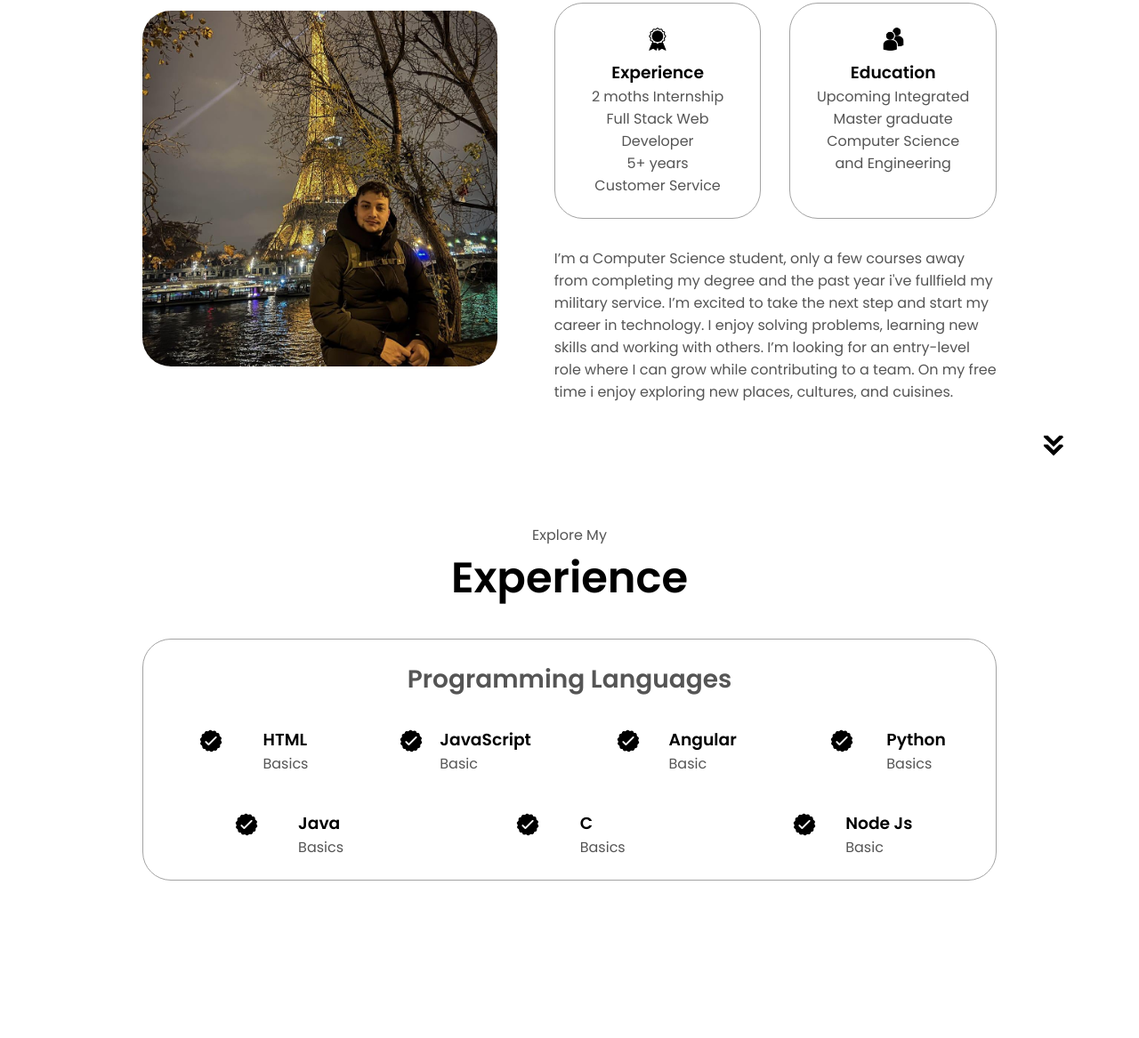
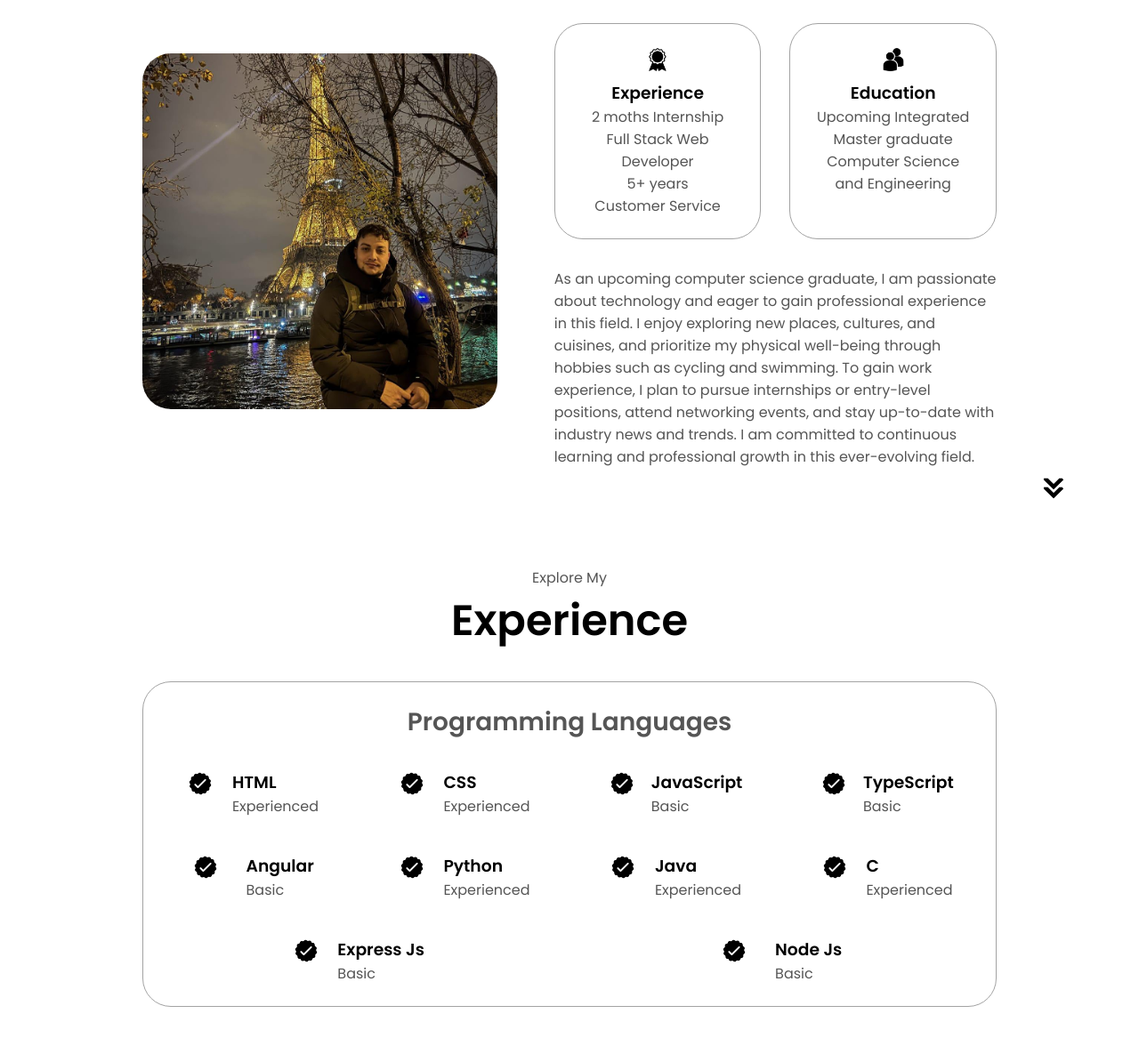
Before and after one commit to mjboukou/mjboukou.github.io, a plain HTML site: page index.html in a window 1280 px wide. Shown: the part 1107-2274 px from the top of the page at 89% size. Drawn offline with Linux system fonts and the light colour scheme.

Commit message:
Enhance portfolio with intro screen and content updates
Added an intro screen and updated content in various sections, including experience and projects.

```diff
--- a/index.html
+++ b/index.html
@@ -9,6 +9,10 @@
     <link rel="stylesheet" href="mediaqueries.css" />
   </head>
   <body>
+    <!-- INTRO SCREEN -->
+    <div id="intro">
+      <h1 id="intro-text">Hello</h1>
+    </div>
     <nav id="desktop-nav">
       <div class="logo">Michail Boukouvalas</div>
       <div>
@@ -106,11 +110,13 @@
           </div>
           <div class="text-container">
             <p>
-                    I’m a Computer Science student, only a few courses away from completing my degree
-                    and the past year i've fullfield my military service. I’m excited to take the next step and
-                    start my career in technology. I enjoy solving problems, learning new skills and working with others.
-                    I’m looking for an entry-level role where I can grow while contributing to a team.
-                    On my free time i enjoy exploring new places, cultures, and cuisines.
+                    As an upcoming computer science graduate, I am passionate about
+                    technology and eager to gain professional experience in this field.
+                    I enjoy exploring new places, cultures, and cuisines, and prioritize
+                    my physical well-being through hobbies such as cycling and swimming.
+                    To gain work experience, I plan to pursue internships or entry-level positions,
+                    attend networking events, and stay up-to-date with industry news and trends.
+                    I am committed to continuous learning and professional growth in this ever-evolving field.
             </p>
           </div>
         </div>
@@ -138,7 +144,18 @@
                     />
                     <div>
                         <h3>HTML</h3>
-                        <p>Basics</p>
+                        <p>Experienced</p>
+                    </div>
+                </article>
+                <article>
+                    <img
+                        src="./assets/checkmark.png"
+                        alt="Experience icon"
+                        class="icon"
+                    />
+                    <div>
+                        <h3>CSS</h3>
+                        <p>Experienced</p>
                     </div>
                 </article>
                 <article>
@@ -149,6 +166,17 @@
                     />
                     <div>
                         <h3>JavaScript</h3>
+                        <p>Basic</p>
+                    </div>
+                </article>
+                <article>
+                    <img
+                        src="./assets/checkmark.png"
+                        alt="Experience icon"
+                        class="icon"
+                    />
+                    <div>
+                        <h3>TypeScript</h3>
                         <p>Basic</p>
                     </div>
                 </article>
@@ -170,7 +198,7 @@
                     />
                     <div>
                         <h3>Python</h3>
-                        <p>Basics</p>
+                        <p>Experienced</p>
                     </div>
                 </article>
                 <article>
@@ -181,7 +209,7 @@
                     />
                     <div>
                         <h3>Java</h3>
-                        <p>Basics</p>
+                        <p>Experienced</p>
                     </div>
                 </article>
                 <article>
@@ -192,7 +220,18 @@
                     />
                     <div>
                         <h3>C</h3>
-                        <p>Basics</p>
+                        <p>Experienced</p>
+                    </div>
+                </article>
+                <article>
+                    <img
+                        src="./assets/checkmark.png"
+                        alt="Experience icon"
+                        class="icon"
+                    />
+                    <div>
+                        <h3>Express Js</h3>
+                        <p>Basic</p>
                     </div>
                 </article>
                 <article>
@@ -225,11 +264,31 @@
           <div class="details-container color-container">
             <div class="article-container">
               <img
-                src="./assets/speech.png"
+                src="./assets/Mylos logo pic.png"
                 alt="Project 1"
                 class="project-img"
               />
             </div>
+
+            <h2 class="experience-sub-title project-title">Mylos Kouiasas</h2>
+            <div class="btn-container">
+              <button
+                class="btn btn-color-2 project-btn"
+                onclick="location.href='https://myloskouiasas.netlify.app/'"
+              >
+                Website
+              </button>
+            </div>
+          </div>
+          <div class="details-container color-container">
+            <div class="article-container">
+              <img
+                src="./assets/speech.png"
+                alt="Project 2"
+                class="project-img"
+              />
+            </div>
+
             <h2 class="experience-sub-title project-title">Text to Speech</h2>
             <div class="btn-container">
               <button
@@ -244,7 +303,7 @@
             <div class="article-container">
               <img
                 src="./assets/sosgame.png"
-                alt="Project 2"
+                alt="Project 3"
                 class="project-img"
               />
             </div>
@@ -262,7 +321,7 @@
             <div class="article-container">
               <img
                 src="./assets/movie-library.jpg"
-                alt="Project 3"
+                alt="Project 4"
                 class="project-img"
               />
             </div>
```
